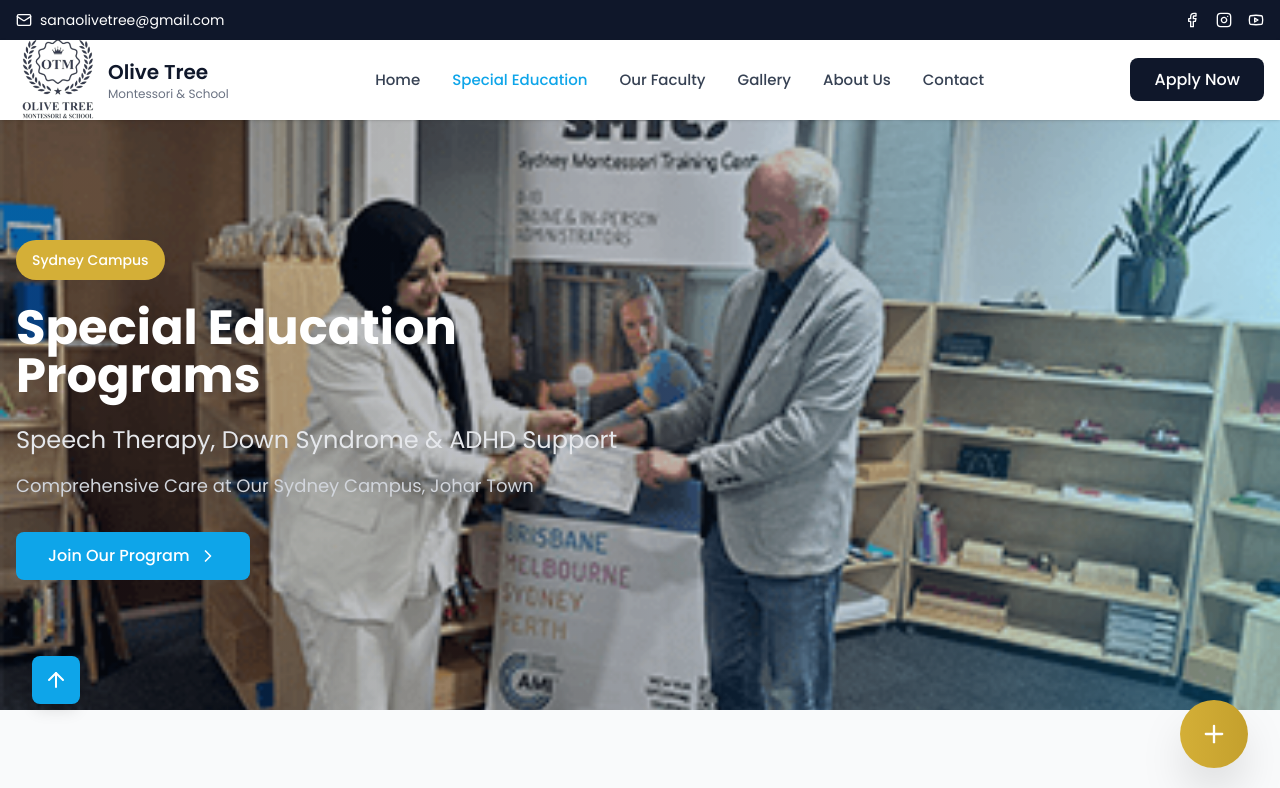
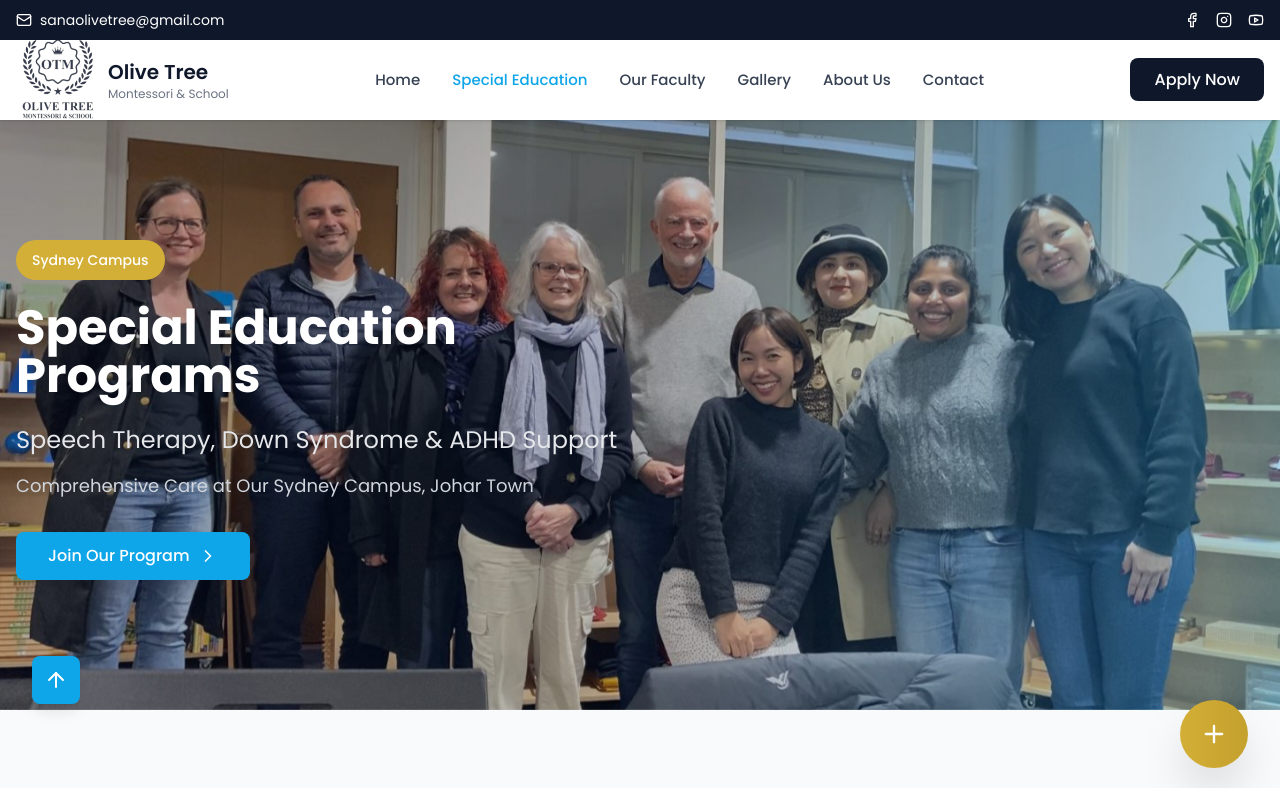
Before and after one commit to HussainAnjan5/olive-tree, a React (Vite) app: page /special-education in a window 1280 px wide. Shown: the top 788 px of the page. Built offline with nearby package versions, Linux system fonts and the light colour scheme.

Commit message:
fix: correct image source for Special Education Hero 2

```diff
--- a/src/app/pages/SpecialEducation.tsx
+++ b/src/app/pages/SpecialEducation.tsx
@@ -117,7 +117,7 @@ export function SpecialEducation() {
               <img src={specialHero1} alt="Special Education Hero 1" className="w-full h-full object-cover" />
             </div>
             <div className="h-[500px] md:h-[600px] outline-none">
-              <img src={specialHero2} alt="Special Education Hero 2" className="w-full h-full object-cover" />
+              <img src={specialHero1} alt="Special Education Hero 2" className="w-full h-full object-cover" />
             </div>
           </Slider>
         </div>
```
